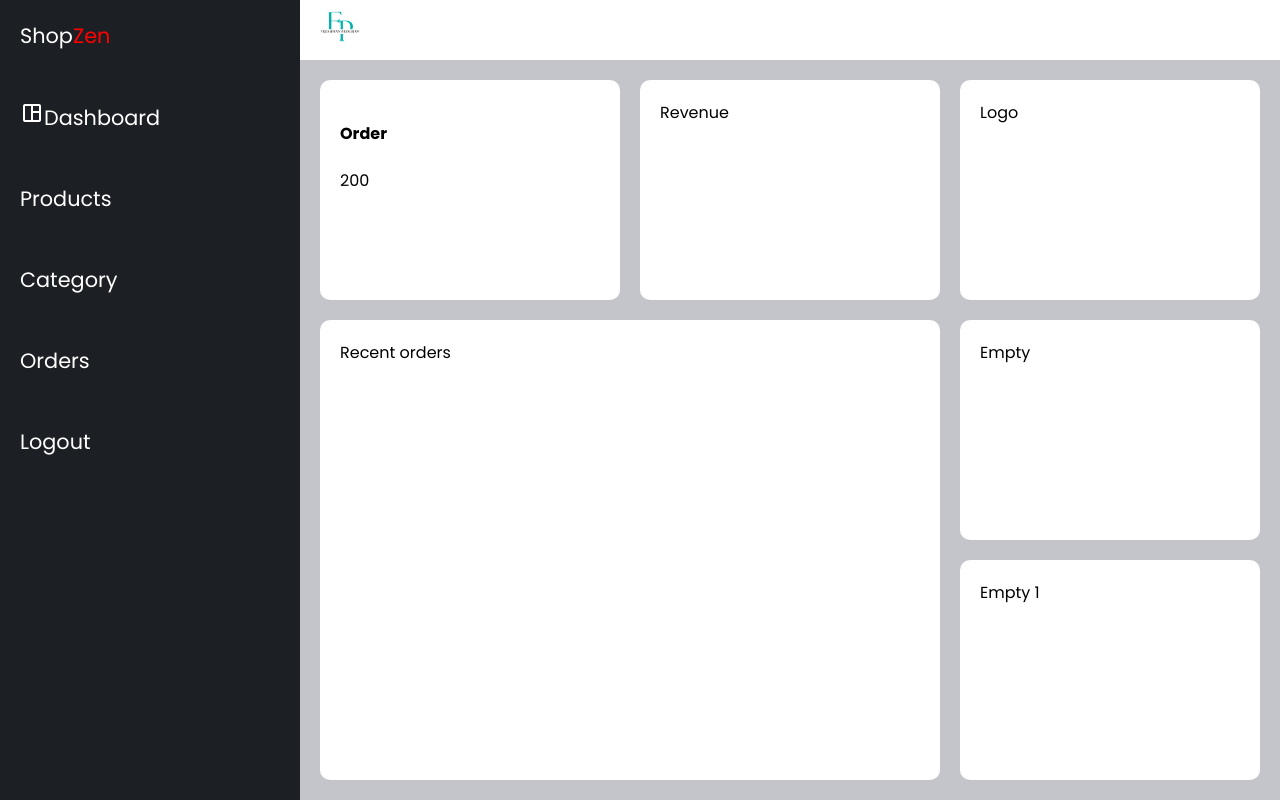
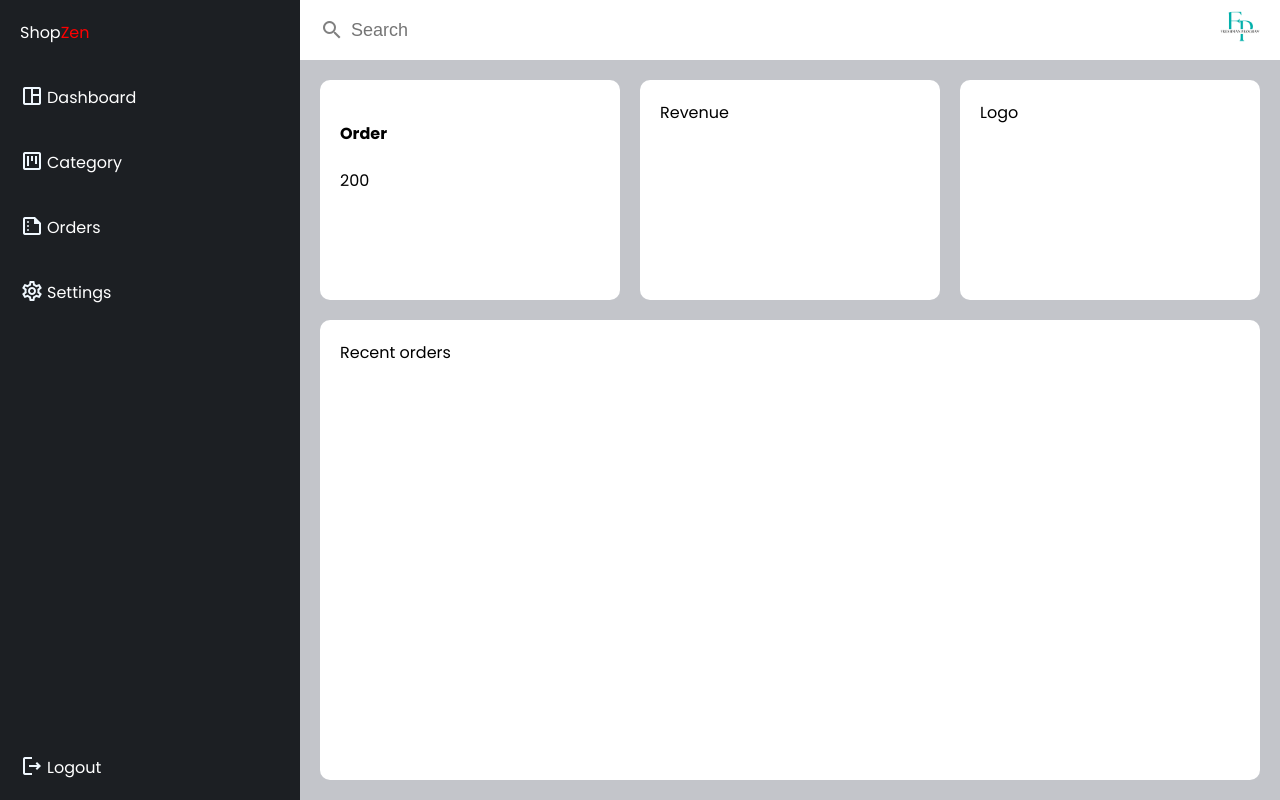
Before and after one commit to arhammastery/Admin-Dashboard-UI, a plain HTML site: page index.html in a window 1280 px wide. Drawn offline with Linux system fonts and the light colour scheme.

Commit message:
more changes

```diff
--- a/index.html
+++ b/index.html
@@ -1,53 +1,110 @@
 <!DOCTYPE html>
 <html lang="en">
   <head>
-    <meta charset="UTF-8">
-    <meta name="viewport" content="width=device-width, initial-scale=1.0">
-    <link rel="stylesheet" href="style.css">
-    <link href="https://fonts.googleapis.com/icon?family=Material+Icons+Outlined"
-      rel="stylesheet">
-      <link href="https://fonts.googleapis.com/css2?family=Poppins:wght@100;200;300;400;500;600;700;800&display=swap" rel="stylesheet">
+    <meta charset="UTF-8" />
+    <meta name="viewport" content="width=device-width, initial-scale=1.0" />
+    <link rel="stylesheet" href="style.css" />
+    <link
+      href="https://fonts.googleapis.com/icon?family=Material+Icons+Outlined"
+      rel="stylesheet"
+    />
+    <link
+      href="https://fonts.googleapis.com/css2?family=Poppins:wght@100;200;300;400;500;600;700;800&display=swap"
+      rel="stylesheet"
+    />
     <title>Dashboard UI Grid</title>
   </head>
   <body>
     <header class="header">
       <div onclick="openSidebar()" class="open-btn">
-            <span class="material-icons-outlined">
-                menu
+        <span class="material-icons-outlined"> menu </span>
+      </div>
+      <span class="logo-title-2">Shop<span style="color: red">Zen</span></span>
+      <div class="link3">
+        <span
+          style="margin-right: 2px; color: gray"
+          class="material-icons-outlined"
+        >
+          search
         </span>
+        <input
+          class="search-box"
+          type="search"
+          name="search"
+          id="search"
+          placeholder="Search"
+        />
       </div>
-        <span class="logo-title-2">Shop<span style="color: red;">Zen</span></span>
       <div class="logo">
-            <img src="image001.png" alt="" width="40px">
+        <img src="image001.png" alt="" width="40px" />
       </div>
     </header>
 
     <section class="sidebar" id="sidebar">
-        <span class="logo-title">Shop<span style="color: red;">Zen</span></span>
-        <a href="#"><span class="material-icons-outlined">
+      <span class="logo-title">Shop<span style="color: red">Zen</span></span>
+      <div class="link">
+        <span
+          style="margin-top: 37px; margin-right: 3px; color: aliceblue"
+          class="material-icons-outlined"
+        >
           space_dashboard
-            </span>Dashboard</a>
-        <a href="#">Products</a>
+        </span>
+        <a href="#">Dashboard</a>
+      </div>
+
+      <div class="link">
+        <span
+          style="margin-top: 37px; margin-right: 3px; color: aliceblue"
+          class="material-icons-outlined"
+        >
+          view_kanban
+        </span>
         <a href="#">Category</a>
+      </div>
+
+      <div class="link">
+        <span
+          style="margin-top: 37px; margin-right: 3px; color: aliceblue"
+          class="material-icons-outlined"
+        >
+          summarize
+        </span>
         <a href="#">Orders</a>
+      </div>
+
+      <div class="link">
+        <span
+          style="margin-top: 37px; margin-right: 3px; color: aliceblue"
+          class="material-icons-outlined"
+        >
+          settings
+        </span>
+        <a href="#">Settings</a>
+      </div>
+
+      <div class="link2">
+        <span
+          style="margin-top: 37px; margin-right: 3px; color: aliceblue"
+          class="material-icons-outlined"
+        >
+          logout
+        </span>
         <a href="#">Logout</a>
+      </div>
+
       <div onclick="closeSidebar()" class="close-btn">
-            <span class="material-icons-outlined">
-                close
-            </span>
+        <span class="material-icons-outlined"> close </span>
       </div>
     </section>
 
     <main class="main">
       <div class="card">
         <h4>Order</h4>
-            <div>200</div>
+        <p>200</p>
       </div>
       <div class="card">Revenue</div>
       <div class="card">Logo</div>
       <div class="card">Recent orders</div>
-        <div class="card">Empty</div>
-        <div class="card">Empty 1</div>
     </main>
 
     <script src="index.js"></script>
--- a/style.css
+++ b/style.css
@@ -30,21 +30,36 @@ body {
     grid-area: side;
     display: flex;
     flex-direction: column;
-    font-size: 1.3rem;
+    font-size: 1rem;
     padding: 20px;
 }
 
 .sidebar a{
-    margin-top: 50px;
+    margin-top: 40px;
     color: white;
 }
 .sidebar a:link{
   text-decoration: none;
 }
 
-.sidebar a:hover{
-    color: #4f6fee;
+.link{
+    display: flex;
+    align-items: center;
 }
+
+.link2{
+    display: flex;
+    align-items: center;
+    position: absolute;
+    bottom: 20px;
+}
+
+.link3{
+    display: flex;
+    align-items: center;
+}
+
+
 
 .main{
     background-color: #c3c5ca;
@@ -58,8 +73,8 @@ body {
     gap: 20px;
     grid-template-areas:
     "c1 c2 c3"
-    "c4 c4 c5"
-    "c4 c4 c6";
+    "c4 c4 c4"
+    "c4 c4 c4";
 }
 
 .card{
@@ -84,13 +99,6 @@ body {
     grid-area: c4;
 }
 
-.card:nth-child(5){
-    grid-area: c5;
-}
-
-.card:nth-child(6){
-    grid-area: c6;
-}
 
 .sidebar-responsive {
     display: flex !important;
@@ -113,10 +121,18 @@ body {
 
 .logo-title {
     color: white;
+    border-color: #1c1f23;
 }
 
 .logo-title-2 {
     display: none;
+}
+
+.search-box{
+    border: none;
+    border-radius: 1rem;
+    font-size: large;
+    padding: 5px;
 }
 
 
@@ -143,8 +159,7 @@ body {
         "c2"
         "c3"
         "c4"
-        "c5"
-        "c6";
+        "c4";
     }
 
     .open-btn {
@@ -158,4 +173,12 @@ body {
         color: #fff;
     }
 
+    .link2{
+        bottom: 60px;
+    }
+
+    .link3{
+        display: none;
+    }
+
   }
```
Also changed, not shown: pages/products.html (added, +11 -0 lines). Lines whose indentation alone changed are shown as unchanged.
